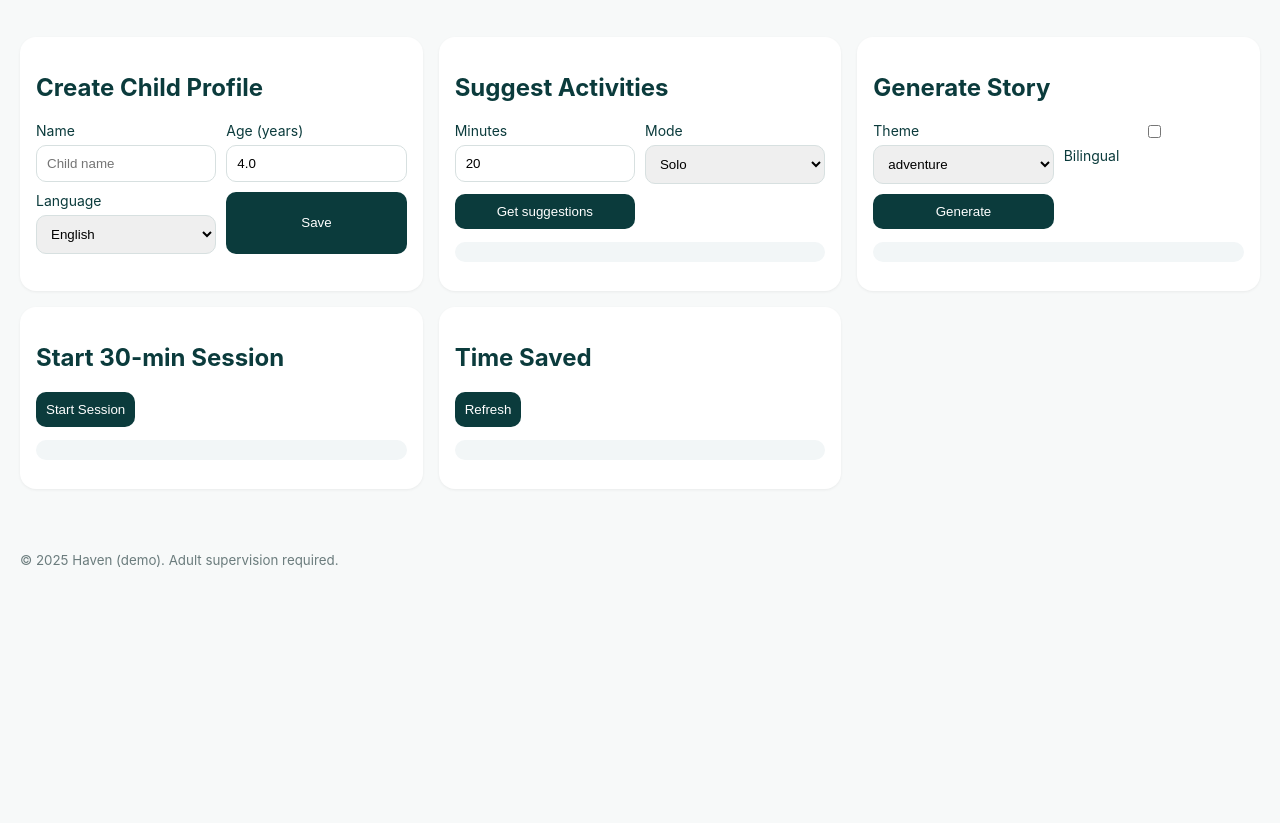
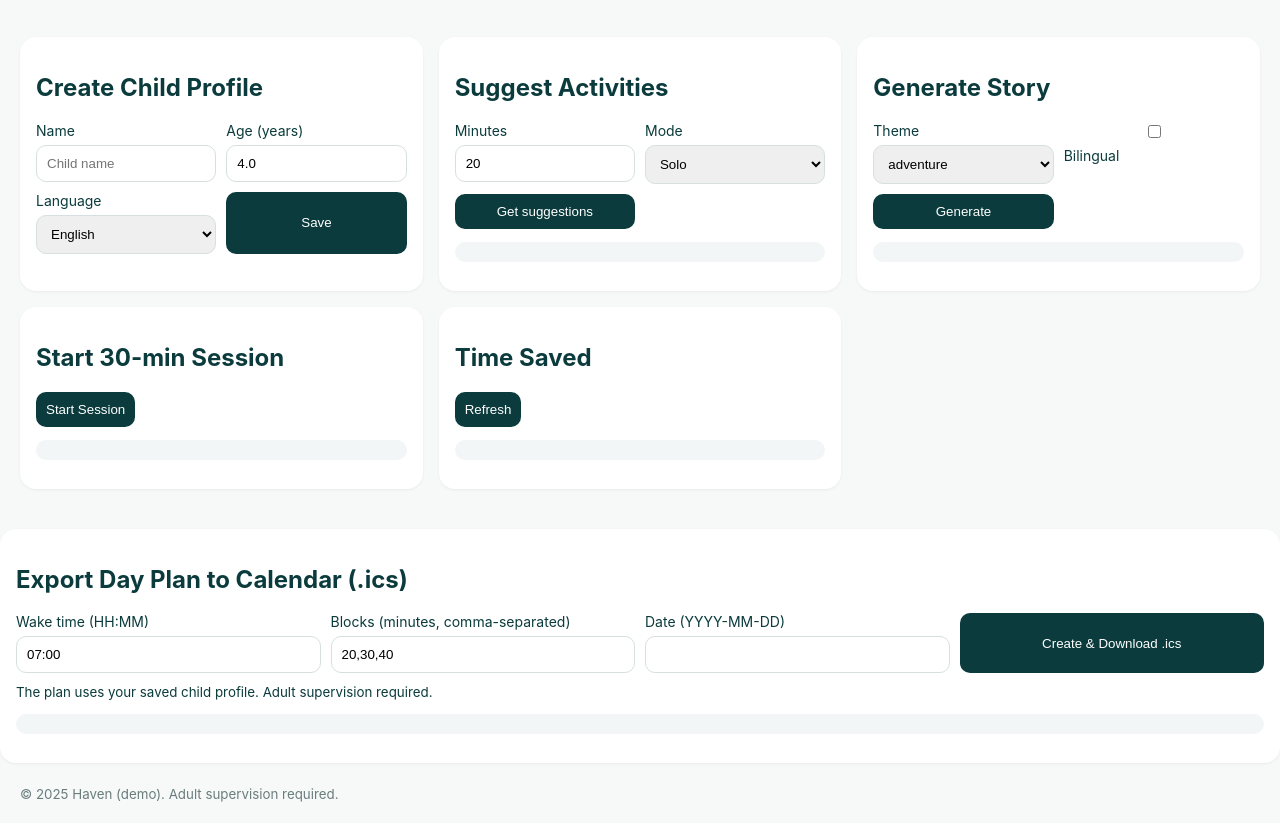
Before and after one commit to Jancovdb/haven-ai-nanny-pro-starter, a plain HTML site: page frontend/index.html in a window 1280 px wide. Shown: the part 97-920 px from the top of the page. Before the commit the page ends 800 px from the top, so only its background shows below. Drawn offline with Linux system fonts and the light colour scheme.

Commit message:
Update index.html

```diff
--- a/frontend/index.html
+++ b/frontend/index.html
@@ -69,6 +69,18 @@
       </section>
     </main>
 
+<section class="card">
+  <h2>Export Day Plan to Calendar (.ics)</h2>
+  <div class="grid">
+    <label>Wake time (HH:MM) <input id="wakeTime" value="07:00" /></label>
+    <label>Blocks (minutes, comma-separated) <input id="blocks" value="20,30,40" /></label>
+    <label>Date (YYYY-MM-DD) <input id="planDate" /></label>
+    <button id="exportICS">Create & Download .ics</button>
+  </div>
+  <small>The plan uses your saved child profile. Adult supervision required.</small>
+  <pre id="icsStatus"></pre>
+</section>
+
     <footer>
       <small>© 2025 Haven (demo). Adult supervision required.</small>
     </footer>
```
